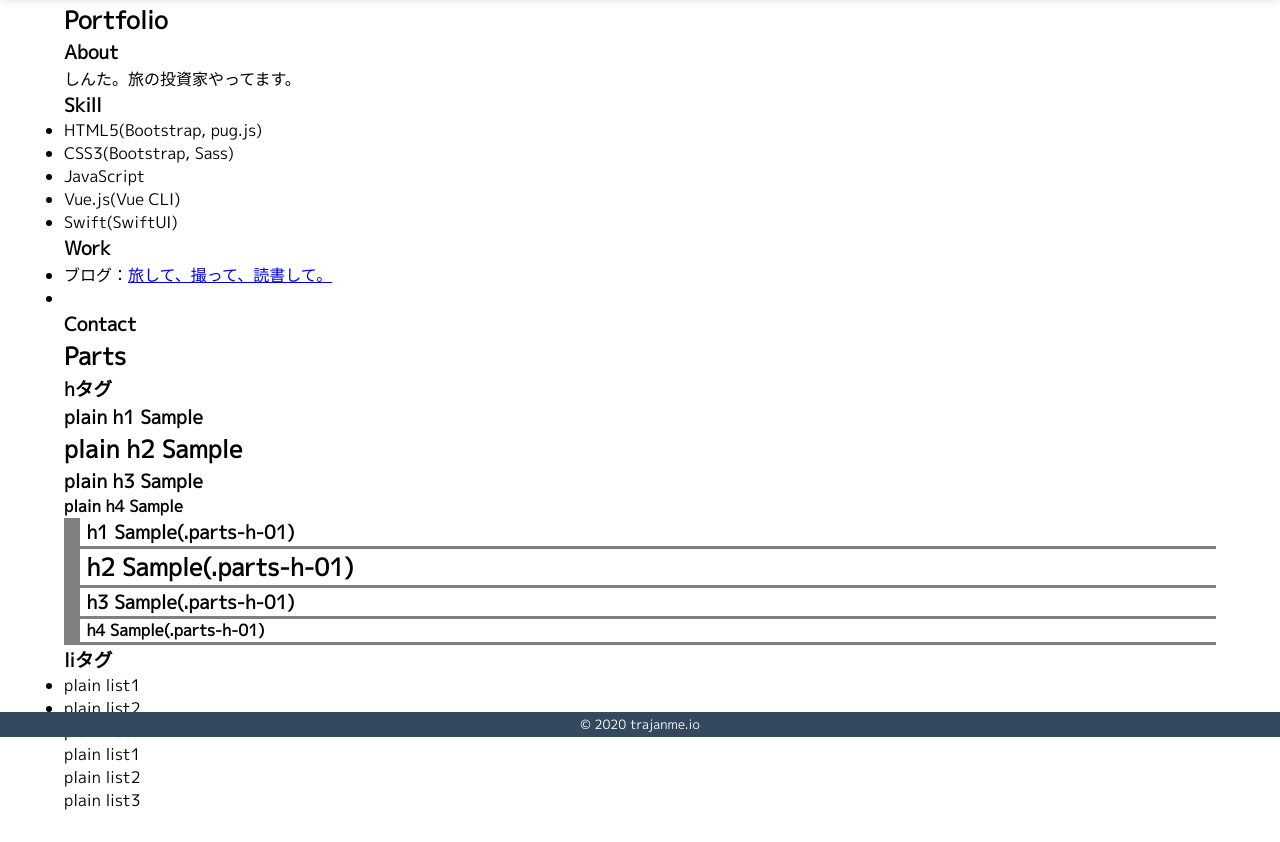
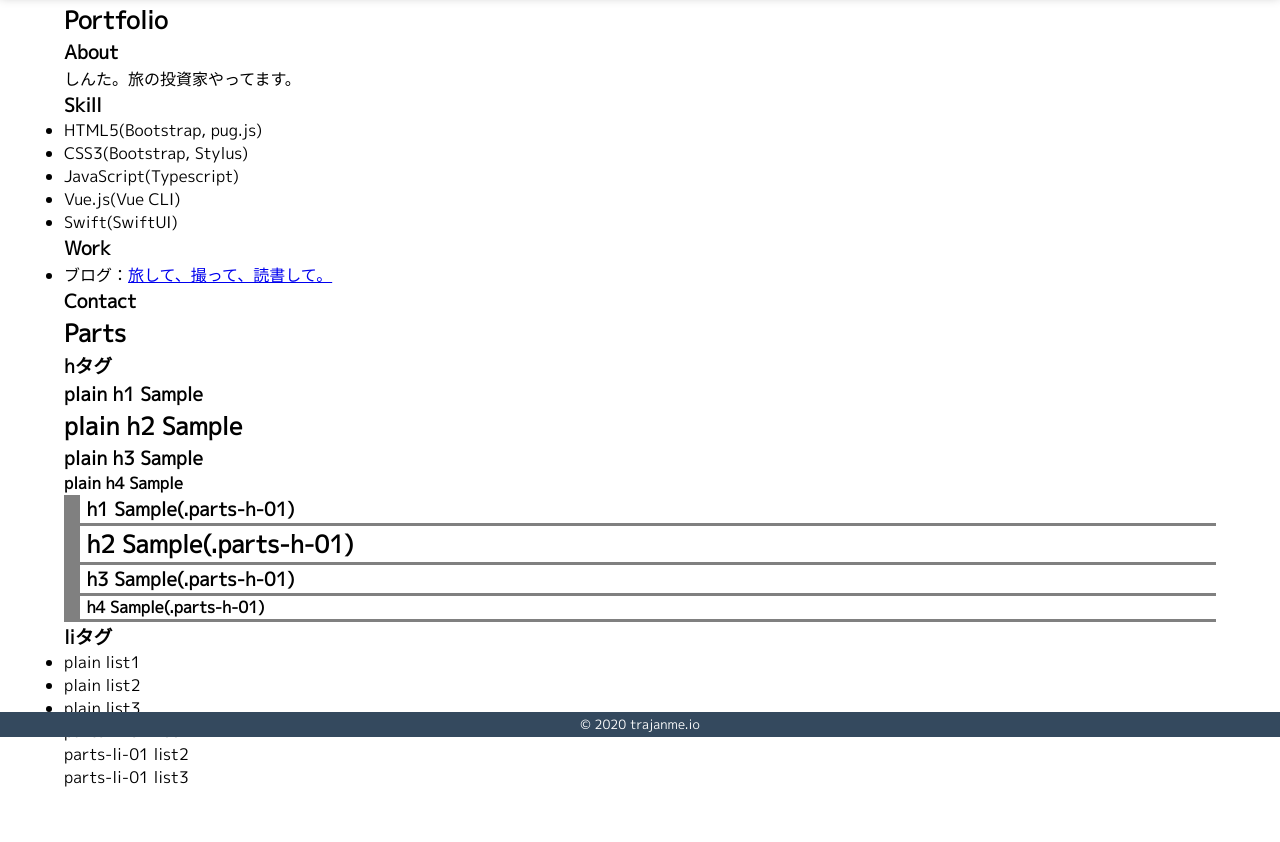
Before and after one commit to trajanme/trajanme.github.io, a plain HTML site: page index.html in a window 1280 px wide. Shown: the part 63-905 px from the top of the page. After the commit the page ends 882 px from the top, so only its background shows below. Drawn offline with Linux system fonts and the light colour scheme; some packages are replaced by stand-ins of ours.

Commit message:
fixed something

```diff
--- a/index.html
+++ b/index.html
@@ -31,8 +31,8 @@
         <p>
           <ul>
             <li>HTML5(Bootstrap, pug.js)</li>
-            <li>CSS3(Bootstrap, Sass)</li>
-            <li>JavaScript</li>
+            <li>CSS3(Bootstrap, Stylus)</li>
+            <li>JavaScript(Typescript)</li>
             <li>Vue.js(Vue CLI)</li>
             <li>Swift(SwiftUI)</li>
           </ul>
@@ -43,7 +43,6 @@
         <p>
           <ul>
             <li>ブログ：<a href="https://matatabi.life">旅して、撮って、読書して。</a></li>
-            <li></li>
           </ul>
         </p>
       </section>
@@ -79,9 +78,9 @@
         </div>
         <div class="parts">
           <ul>
-            <li class="parts-li-01">plain list1</li>
-            <li class="parts-li-01">plain list2</li>
-            <li class="parts-li-01">plain list3</li>
+            <li class="parts-li-01">parts-li-01 list1</li>
+            <li class="parts-li-01">parts-li-01 list2</li>
+            <li class="parts-li-01">parts-li-01 list3</li>
           </ul>
         </div>
       </section>
```
